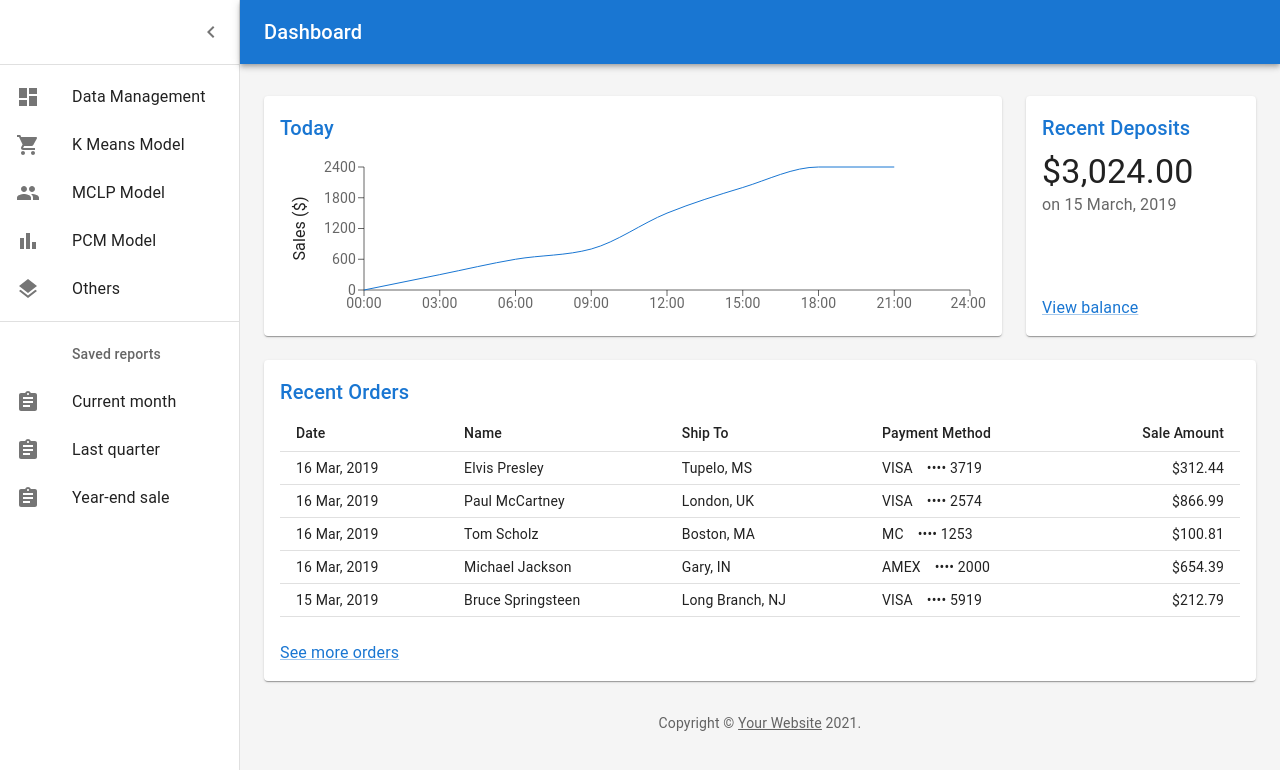
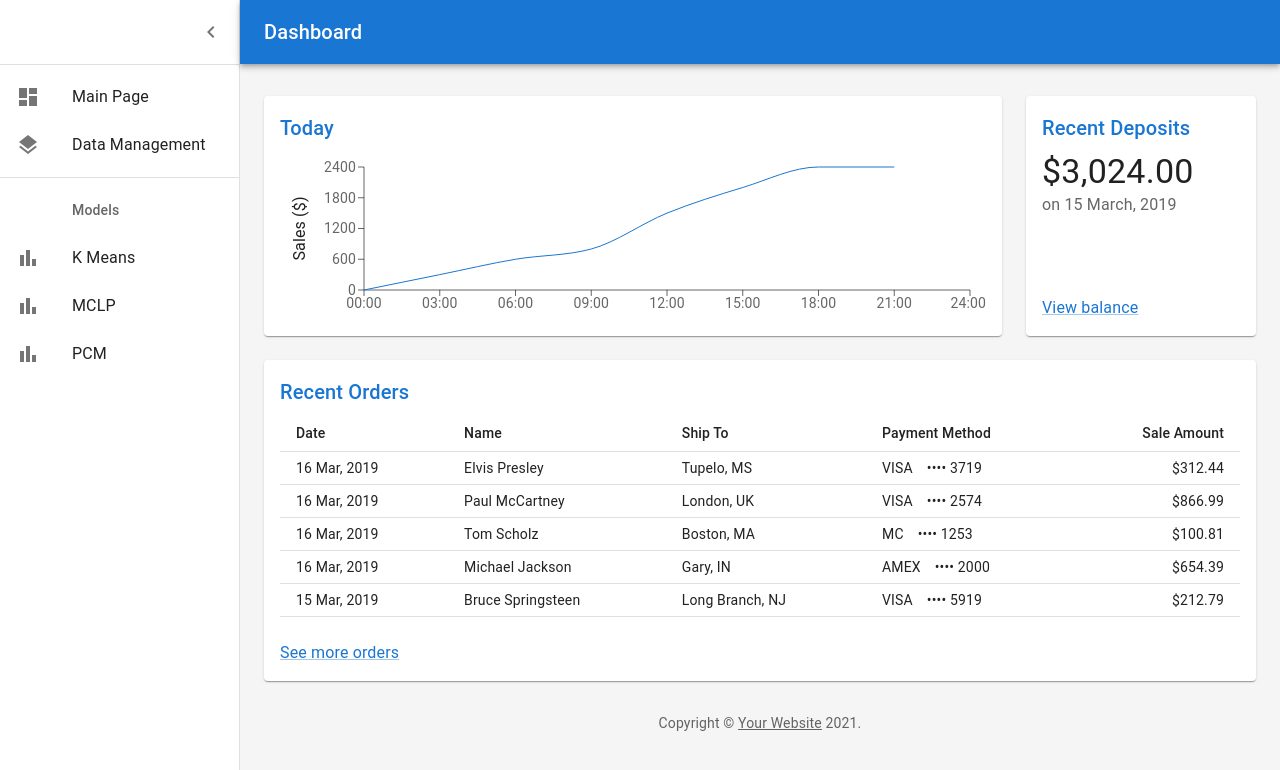
Before and after one commit to DeetoMok/System-Design-Project, a React (Create React App) app in the folder WebApp/frontend/: page / in a window 1280 px wide. Shown: the top 770 px of the page. Built offline with nearby package versions, Linux system fonts and the light colour scheme.

Commit message:
moved dashboard contents into App.js

```diff
--- a/WebApp/frontend/src/App.js
+++ b/WebApp/frontend/src/App.js
@@ -1,15 +1,196 @@
+import * as React from 'react';
+import { styled, createTheme, ThemeProvider } from '@mui/material/styles';
+import CssBaseline from '@mui/material/CssBaseline';
+import MuiDrawer from '@mui/material/Drawer';
+import Box from '@mui/material/Box';
+import MuiAppBar from '@mui/material/AppBar';
+import Toolbar from '@mui/material/Toolbar';
+import List from '@mui/material/List';
+import Typography from '@mui/material/Typography';
+import Divider from '@mui/material/Divider';
+import IconButton from '@mui/material/IconButton';
+import Badge from '@mui/material/Badge';
+import Container from '@mui/material/Container';
+import Grid from '@mui/material/Grid';
+import Paper from '@mui/material/Paper';
+import Link from '@mui/material/Link';
+import MenuIcon from '@mui/icons-material/Menu';
+import ChevronLeftIcon from '@mui/icons-material/ChevronLeft';
+import NotificationsIcon from '@mui/icons-material/Notifications';
+import { mainListItems, secondaryListItems } from './templates/listItems';
+import Chart from './templates/Chart';
+import Deposits from './templates/Deposits';
+import Orders from './templates/Orders';
+
 import './App.css';
-import Header from './components/Header'
-import Toolbar from './components/Toolbar'
 import Dashboard from './templates/Dashboard'
 
+function Copyright(props) {
+  return (
+    <Typography variant="body2" color="text.secondary" align="center" {...props}>
+      {'Copyright © '}
+      <Link color="inherit" href="https://material-ui.com/">
+        Your Website
+      </Link>{' '}
+      {new Date().getFullYear()}
+      {'.'}
+    </Typography>
+  );
+}
+
+const drawerWidth = 240;
+
+const AppBar = styled(MuiAppBar, {
+  shouldForwardProp: (prop) => prop !== 'open',
+})(({ theme, open }) => ({
+  zIndex: theme.zIndex.drawer + 1,
+  transition: theme.transitions.create(['width', 'margin'], {
+    easing: theme.transitions.easing.sharp,
+    duration: theme.transitions.duration.leavingScreen,
+  }),
+  ...(open && {
+    marginLeft: drawerWidth,
+    width: `calc(100% - ${drawerWidth}px)`,
+    transition: theme.transitions.create(['width', 'margin'], {
+      easing: theme.transitions.easing.sharp,
+      duration: theme.transitions.duration.enteringScreen,
+    }),
+  }),
+}));
+
+const Drawer = styled(MuiDrawer, { shouldForwardProp: (prop) => prop !== 'open' })(
+  ({ theme, open }) => ({
+    '& .MuiDrawer-paper': {
+      position: 'relative',
+      whiteSpace: 'nowrap',
+      width: drawerWidth,
+      transition: theme.transitions.create('width', {
+        easing: theme.transitions.easing.sharp,
+        duration: theme.transitions.duration.enteringScreen,
+      }),
+      boxSizing: 'border-box',
+      ...(!open && {
+        overflowX: 'hidden',
+        transition: theme.transitions.create('width', {
+          easing: theme.transitions.easing.sharp,
+          duration: theme.transitions.duration.leavingScreen,
+        }),
+        width: theme.spacing(7),
+        [theme.breakpoints.up('sm')]: {
+          width: theme.spacing(9),
+        },
+      }),
+    },
+  }),
+);
+
+const mdTheme = createTheme();
+
 function App() {
+
+  const [open, setOpen] = React.useState(true);
+  const toggleDrawer = () => {
+    setOpen(!open);
+  };
+
   return (
-    <div className="App">
-      {/* <Toolbar /> */}
-      {/* <Header /> */}
-      <Dashboard />
-    </div>
+    <ThemeProvider theme={mdTheme}>
+      <Box sx={{ display: 'flex' }}>
+        <CssBaseline />
+
+        {/* Header */}
+        <AppBar position="absolute" open={open}>
+
+
+          <Toolbar
+            sx={{
+              pr: '24px', // keep right padding when drawer closed
+            }}
+          >
+            <IconButton edge="start" color="inherit" aria-label="open drawer" onClick={toggleDrawer} sx={{ marginRight: '36px', ...(open && { display: 'none' }), }}>
+              <MenuIcon />
+            </IconButton>
+            <Typography component="h1" variant="h6" color="inherit" noWrap sx={{ flexGrow: 1 }}>
+              Dashboard
+            </Typography>
+            {/* <IconButton color="inherit">
+              <Badge badgeContent={4} color="secondary">
+                <NotificationsIcon />
+              </Badge>
+            </IconButton> */}
+          </Toolbar>
+        </AppBar>
+
+        {/* Tool Bar / Nav Bar */}
+        <Drawer variant="permanent" open={open}>
+          <Toolbar sx={{ display: 'flex', alignItems: 'center', justifyContent: 'flex-end', px: [1], }}>
+            <IconButton onClick={toggleDrawer}>
+              <ChevronLeftIcon />
+            </IconButton>
+          </Toolbar>
+
+          <Divider />
+          <List>{mainListItems}</List>
+          <Divider />
+          <List>{secondaryListItems}</List>
+        </Drawer>
+
+        {/* Main page */}
+        <Box
+          component="main"
+          sx={{
+            backgroundColor: (theme) =>
+              theme.palette.mode === 'light'
+                ? theme.palette.grey[100]
+                : theme.palette.grey[900],
+            flexGrow: 1,
+            height: '100vh',
+            overflow: 'auto',
+          }}
+        >
+          <Toolbar />
+          <Container maxWidth="lg" sx={{ mt: 4, mb: 4 }}>
+            <Grid container spacing={3}>
+              {/* Chart */}
+              <Grid item xs={12} md={8} lg={9}>
+                <Paper
+                  sx={{
+                    p: 2,
+                    display: 'flex',
+                    flexDirection: 'column',
+                    height: 240,
+                  }}
+                >
+                  <Chart />
+                </Paper>
+              </Grid>
+              {/* Recent Deposits */}
+              <Grid item xs={12} md={4} lg={3}>
+                <Paper
+                  sx={{
+                    p: 2,
+                    display: 'flex',
+                    flexDirection: 'column',
+                    height: 240,
+                  }}
+                >
+                  <Deposits />
+                </Paper>
+              </Grid>
+              {/* Recent Orders */}
+              <Grid item xs={12} md={12} lg={12}>
+                <Paper sx={{ p: 2, display: 'flex', flexDirection: 'column' }}>
+                  <Orders />
+                </Paper>
+              </Grid>
+            </Grid>
+            <Copyright sx={{ pt: 4 }} />
+          </Container>
+        </Box>
+
+
+      </Box>
+    </ThemeProvider>
   );
 }
 
--- a/WebApp/frontend/src/templates/listItems.js
+++ b/WebApp/frontend/src/templates/listItems.js
@@ -16,55 +16,60 @@
       <ListItemIcon>
         <DashboardIcon />
       </ListItemIcon>
+      <ListItemText primary="Main Page" />
+    </ListItem>
+
+    <ListItem button>
+      <ListItemIcon>
+        <LayersIcon />
+      </ListItemIcon>
       <ListItemText primary="Data Management" />
     </ListItem>
-    <ListItem button>
+
+    {/* <ListItem button>
       <ListItemIcon>
         <ShoppingCartIcon />
       </ListItemIcon>
-      <ListItemText primary="K Means Model" />
+      <ListItemText primary="Placeholder 1" />
     </ListItem>
+
     <ListItem button>
       <ListItemIcon>
         <PeopleIcon />
       </ListItemIcon>
-      <ListItemText primary="MCLP Model" />
+      <ListItemText primary="Placeholder 2" />
     </ListItem>
+
     <ListItem button>
       <ListItemIcon>
-        <BarChartIcon />
+      <AssignmentIcon />
       </ListItemIcon>
-      <ListItemText primary="PCM Model" />
-    </ListItem>
-    <ListItem button>
-      <ListItemIcon>
-        <LayersIcon />
-      </ListItemIcon>
-      <ListItemText primary="Others" />
-    </ListItem>
+      <ListItemText primary="Placeholder 3" />
+    </ListItem> */}
+
   </div>
 );
 
 export const secondaryListItems = (
   <div>
-    <ListSubheader inset>Saved reports</ListSubheader>
+    <ListSubheader inset>Models</ListSubheader>
     <ListItem button>
       <ListItemIcon>
-        <AssignmentIcon />
+        <BarChartIcon />
       </ListItemIcon>
-      <ListItemText primary="Current month" />
+      <ListItemText primary="K Means" />
     </ListItem>
     <ListItem button>
       <ListItemIcon>
-        <AssignmentIcon />
+      <BarChartIcon />
       </ListItemIcon>
-      <ListItemText primary="Last quarter" />
+      <ListItemText primary="MCLP" />
     </ListItem>
     <ListItem button>
       <ListItemIcon>
-        <AssignmentIcon />
+      <BarChartIcon />
       </ListItemIcon>
-      <ListItemText primary="Year-end sale" />
+      <ListItemText primary="PCM" />
     </ListItem>
   </div>
 );
```
Also changed, not shown: WebApp/frontend/src/templates/Dashboard.js (+8 -27 lines).
